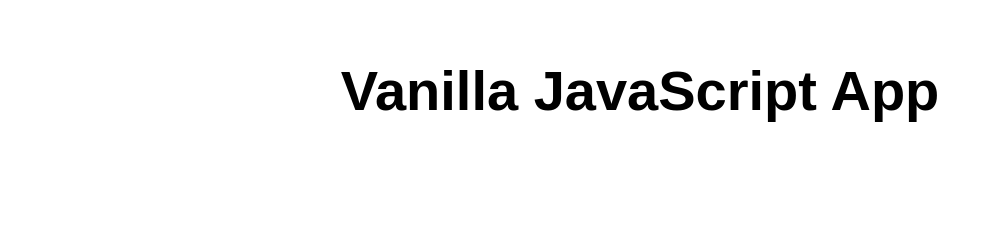
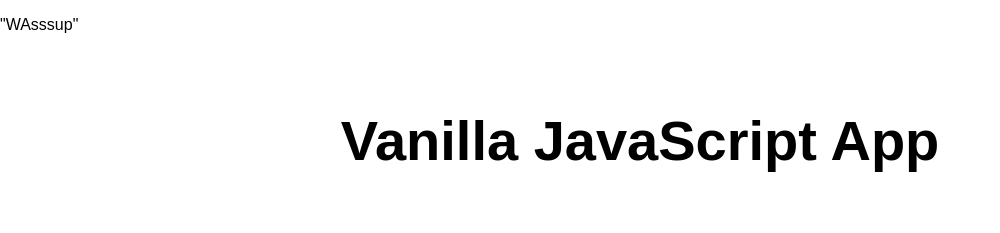
Before and after one commit to eastvirgina/MyWebAPP, a website: page src/index.html in a window 1280 px wide. Shown: the whole page, without its empty margins (0-1000 px from the left). Drawn offline with Linux system fonts and the light colour scheme.

Commit message:
Update index.html

```diff
--- a/src/index.html
+++ b/src/index.html
@@ -7,7 +7,7 @@
   <link rel="stylesheet" href="styles.css">
   <title>Vanilla JavaScript App</title>
 </head>
-
+<p>"WAsssup"</p>
 <body>
   <main>
     <h1>Vanilla JavaScript App</h1>
```
